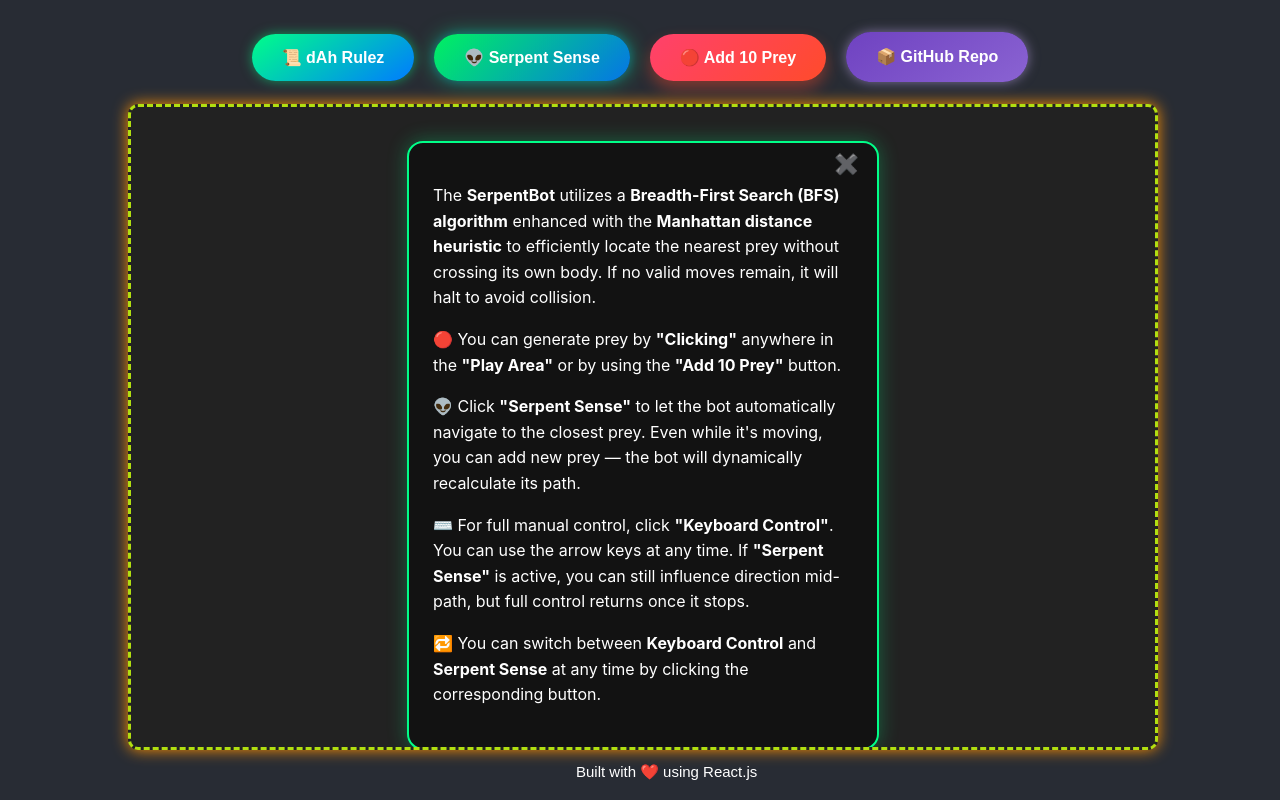
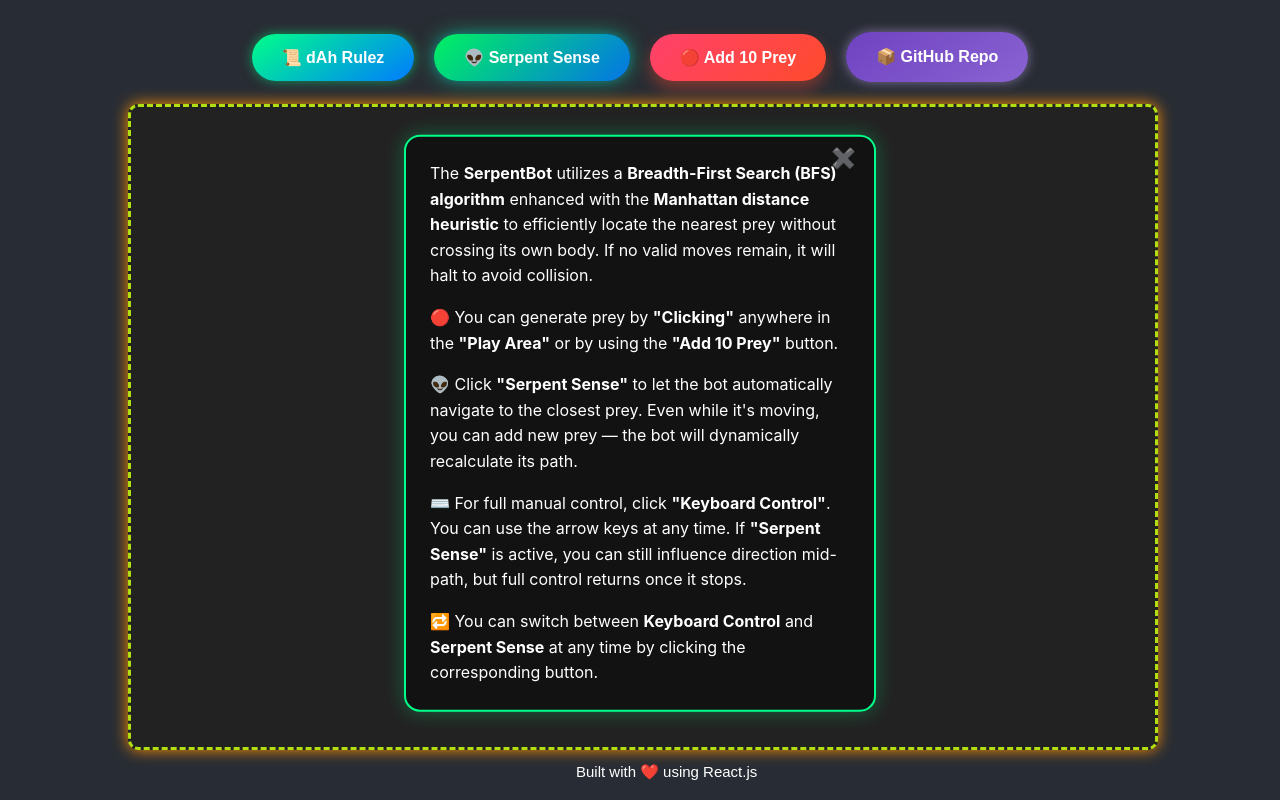
Before and after one commit to shams72/SerpentBot, a React (Create React App) app: page / in a window 1280 px wide. Both pictures are taken after a click on the button "📜 dAh Rulez". Built offline with nearby package versions, Linux system fonts and the light colour scheme.

Commit message:
beautify

```diff
--- a/src/snake/rules.jsx
+++ b/src/snake/rules.jsx
@@ -4,10 +4,10 @@ const Rules = ({gridDimensions, showRules,setShowRules}) => {
   return (
     <div
       style={{
-        position: 'relative',
+        position: 'fixed',
         top: '50%',
         left: '50%',
-        transform: 'translate(-50%, -47%)',
+        transform: 'translate(-50%, -46%)',
         backgroundColor: '#121212',
         color: '#fff',
         border: '2px solid #00ff88',
@@ -41,11 +41,11 @@ const Rules = ({gridDimensions, showRules,setShowRules}) => {
             ✖️
         </button>
 
-        <p>The <strong>SerpentBot</strong> utilizes a <strong>Breadth-First Search (BFS) algorithm</strong> enhanced with the <strong>Manhattan distance heuristic</strong> to efficiently locate the nearest prey without crossing its own body. If no valid moves remain, it will halt to avoid collision.</p>
-        <p>🔴 You can generate prey by <strong>"Clicking"</strong> anywhere in the <strong>"Play Area"</strong> or by using the <strong>"Add 10 Prey"</strong> button.</p>
+        <p style={{ marginTop: '0px', }}>The <strong>SerpentBot</strong> utilizes a <strong>Breadth-First Search (BFS) algorithm</strong> enhanced with the <strong>Manhattan distance heuristic</strong> to efficiently locate the nearest prey without crossing its own body. If no valid moves remain, it will halt to avoid collision.</p>
+        <p style={{ marginTop: '0px', }}>🔴 You can generate prey by <strong>"Clicking"</strong> anywhere in the <strong>"Play Area"</strong> or by using the <strong>"Add 10 Prey"</strong> button.</p>
         <p>👽 Click <strong>"Serpent Sense"</strong> to let the bot automatically navigate to the closest prey. Even while it's moving, you can add new prey — the bot will dynamically recalculate its path.</p>
         <p>⌨️ For full manual control, click <strong>"Keyboard Control"</strong>. You can use the arrow keys at any time. If <strong>"Serpent Sense"</strong> is active, you can still influence direction mid-path, but full control returns once it stops.</p>
-        <p>🔁 You can switch between <strong>Keyboard Control</strong> and <strong>Serpent Sense</strong> at any time by clicking the corresponding button.   </p>
+        <p style={{ marginBottom: '0px' }}>🔁 You can switch between <strong>Keyboard Control</strong> and <strong>Serpent Sense</strong> at any time by clicking the corresponding button.   </p>
 
     </div>
   );
```
